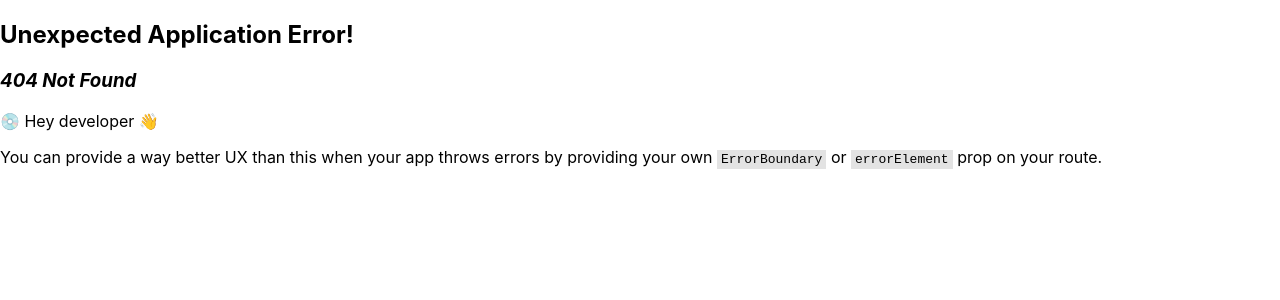
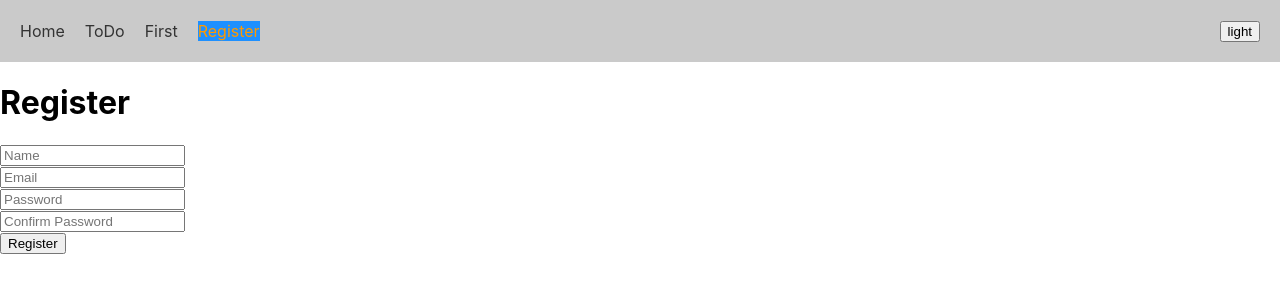
Before and after one commit to kudriashova-ag/react-app-PV421, a React (Create React App) app: page /register in a window 1280 px wide. Before the commit this address had no page. Shown: the top 300 px of the page. Built offline with nearby package versions, Linux system fonts and the light colour scheme.

Commit message:
Formik, Yup

```diff
--- a/package.json
+++ b/package.json
@@ -7,11 +7,13 @@
     "@testing-library/jest-dom": "^6.6.3",
     "@testing-library/react": "^16.3.0",
     "@testing-library/user-event": "^13.5.0",
+    "formik": "^2.4.6",
     "react": "^19.1.0",
     "react-dom": "^19.1.0",
     "react-router": "^7.6.2",
     "react-scripts": "5.0.1",
-    "web-vitals": "^2.1.4"
+    "web-vitals": "^2.1.4",
+    "yup": "^1.6.1"
   },
   "scripts": {
     "start": "react-scripts start",
--- a/src/components/Templates/Header.jsx
+++ b/src/components/Templates/Header.jsx
@@ -14,6 +14,7 @@ const Header = () => {
           <NavLink to="/">Home</NavLink>
           <NavLink to="/todo">ToDo</NavLink>
           <NavLink to="/first">First</NavLink>
+          <NavLink to="/register">Register</NavLink>
         </nav>
 
         <ThemeSwitcher />
--- /dev/null
+++ b/src/pages/Register.jsx
@@ -0,0 +1,61 @@
+import { Field, Form, Formik } from "formik";
+import React from "react";
+import * as Yup from "yup";
+
+const initialValues = {
+  name: "",
+  email: "",
+  password: "",
+  confirmPassword: "",
+};
+
+const RegisterSchema = Yup.object().shape({
+  name: Yup.string().min(2, "Too Short").required(),
+  email: Yup.string().email().required(),
+  password: Yup.string()
+    .matches(/^(?=.*?[A-Z])(?=.*?[a-z])(?=.*?[0-9])(?=.*?[#?!@$ %^&*-]).{8,}$/, "Too Weak")
+        .required(),
+  confirmPassword: Yup.string()
+    .oneOf([Yup.ref("password"), null], "Passwords must match")
+    .required(),
+});
+
+const Register = () => {
+  const submitHandler = (values) => {
+    console.log(values);
+  };
+
+  return (
+    <div>
+      <h1>Register</h1>
+          <Formik
+              initialValues={initialValues}
+              onSubmit={submitHandler}
+              validationSchema={RegisterSchema}>
+        {() => (
+          <Form>
+            <div>
+              <Field name="name" placeholder="Name" />
+            </div>
+            <div>
+              <Field type="email" name="email" placeholder="Email" />
+            </div>
+            <div>
+              <Field type="password" name="password" placeholder="Password" />
+            </div>
+            <div>
+              <Field
+                type="password"
+                name="confirmPassword"
+                placeholder="Confirm Password"
+              />
+            </div>
+            <button type="submit">Register</button>
+          </Form>
+        )}
+      </Formik>
+    </div>
+  );
+};
+
+export default Register;
--- a/src/routes.js
+++ b/src/routes.js
@@ -2,6 +2,7 @@ import { createBrowserRouter } from "react-router";
 import TodoList from "./components/ToDo/TodoList";
 import First from "./components/First";
 import App from "./App";
+import Register from "./pages/Register";
 
 const router = createBrowserRouter([
     {
@@ -15,6 +16,10 @@ const router = createBrowserRouter([
             {
                 path: "/first",
                 element: <First />
+            },
+            {
+                path: "/register",
+                element: <Register />
             }
         ]
     },
```
Also changed, not shown: 1 other file (tests, documents, lock files or other folders). Lines whose indentation alone changed are shown as unchanged.
